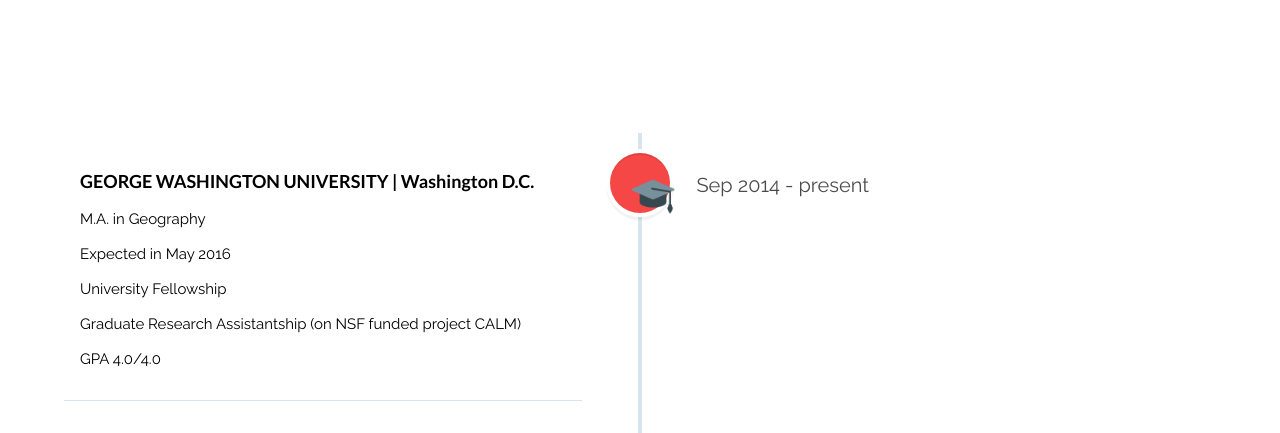
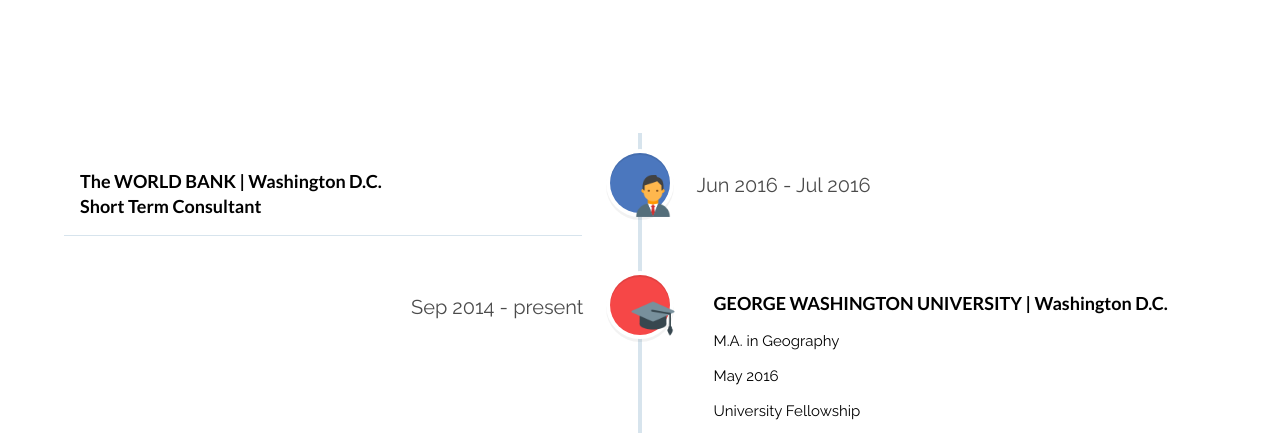
Before and after one commit to c040120/c040120.github.io, a plain HTML site: page index.html in a window 1280 px wide. Shown: the part 797-1230 px from the top of the page. Drawn offline with nearby package versions, Linux system fonts and the light colour scheme.

Commit message:
updated 2016 June

```diff
--- a/index.html
+++ b/index.html
@@ -46,7 +46,20 @@
 				<path class="a2" d="M0 40 L20 62 L40 40" viewBox="0 0 100 100"></path>
 	</svg></a>
 	<div id='fake'></div>
+
 	<section id="cd-timeline" class="cd-container">
+
+	<div class="cd-timeline-block">
+			<div class="cd-timeline-img cd-work">
+				<img src="img/work.png" alt="Work">
+			</div> <!-- cd-timeline-img -->
+			<div class="cd-timeline-content">
+				<h2>The WORLD BANK | Washington D.C.</h2>
+				<h2>Short Term Consultant</h2>
+				<span class="cd-date">Jun 2016 - Jul 2016</span>
+			</div> <!-- cd-timeline-content -->
+		</div> <!-- cd-timeline-block -->
+
 		<div class="cd-timeline-block">
 			<div class="cd-timeline-img cd-school">
 				<img src="img/school.png" alt="school">
@@ -54,7 +67,7 @@
 			<div class="cd-timeline-content">
 				<h2>GEORGE WASHINGTON UNIVERSITY | Washington D.C.</h2>
 				<p>M.A. in Geography</p>
-				<p>Expected in May 2016 </p>
+				<p>May 2016 </p>
 				<p>University Fellowship</p>
 				<p>Graduate Research Assistantship (on NSF funded project CALM)</p>
 				<p>GPA 4.0/4.0</p>
```
Also changed, not shown: 1 other file.
